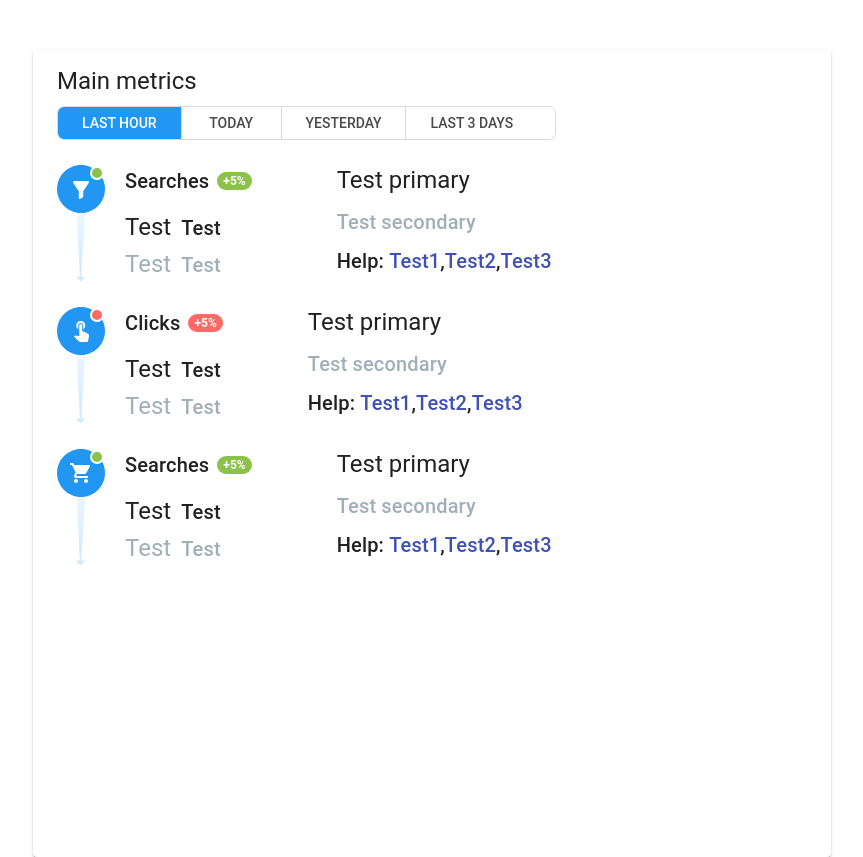
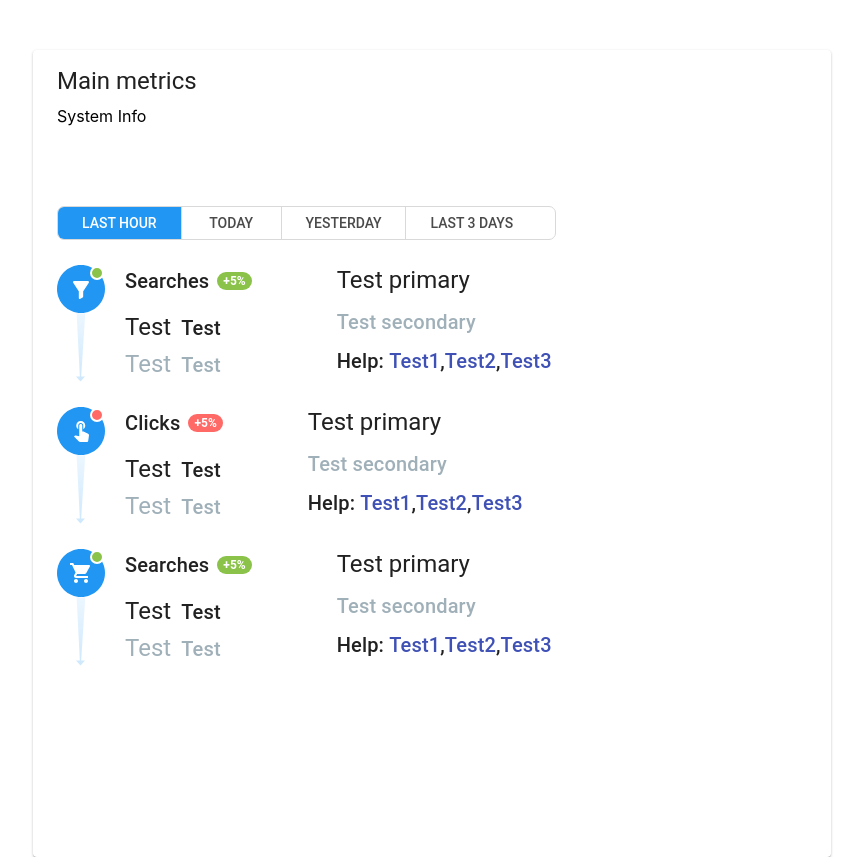
Before and after one commit to PinkyOne/gatesTeam, a React (Create React App) app: page / in a window 1280 px wide. Shown: the whole page, without its empty margins (208-1071 px from the left). Built offline with nearby package versions, Linux system fonts and the light colour scheme.

Commit message:
Added system info placeholder

```diff
--- /dev/null
+++ b/src/pages/Main/components/SystemInfo/index.js
@@ -0,0 +1,5 @@
+import React from 'react';
+
+const SystemInfo = () => <div style={{ width: 610, height: 100 }}>System Info</div>;
+
+export default SystemInfo;
--- a/src/pages/Main/index.js
+++ b/src/pages/Main/index.js
@@ -6,6 +6,7 @@ import Tabs from './components/Tabs';
 import Searches from './components/Searches';
 import Clicks from './components/Clicks';
 import Bookings from './components/Bookings';
+import SystemInfo from "./components/SystemInfo";
 
 
 const styles = theme => ({
@@ -36,6 +37,7 @@ class Main extends Component {
         <Typography variant="h5" component="h3" gutterBottom>
           Main metrics
         </Typography>
+        <SystemInfo />
         <Tabs value={value} handleChange={this.handleChange} />
         <Searches isImprovement />
         <Clicks />
```
